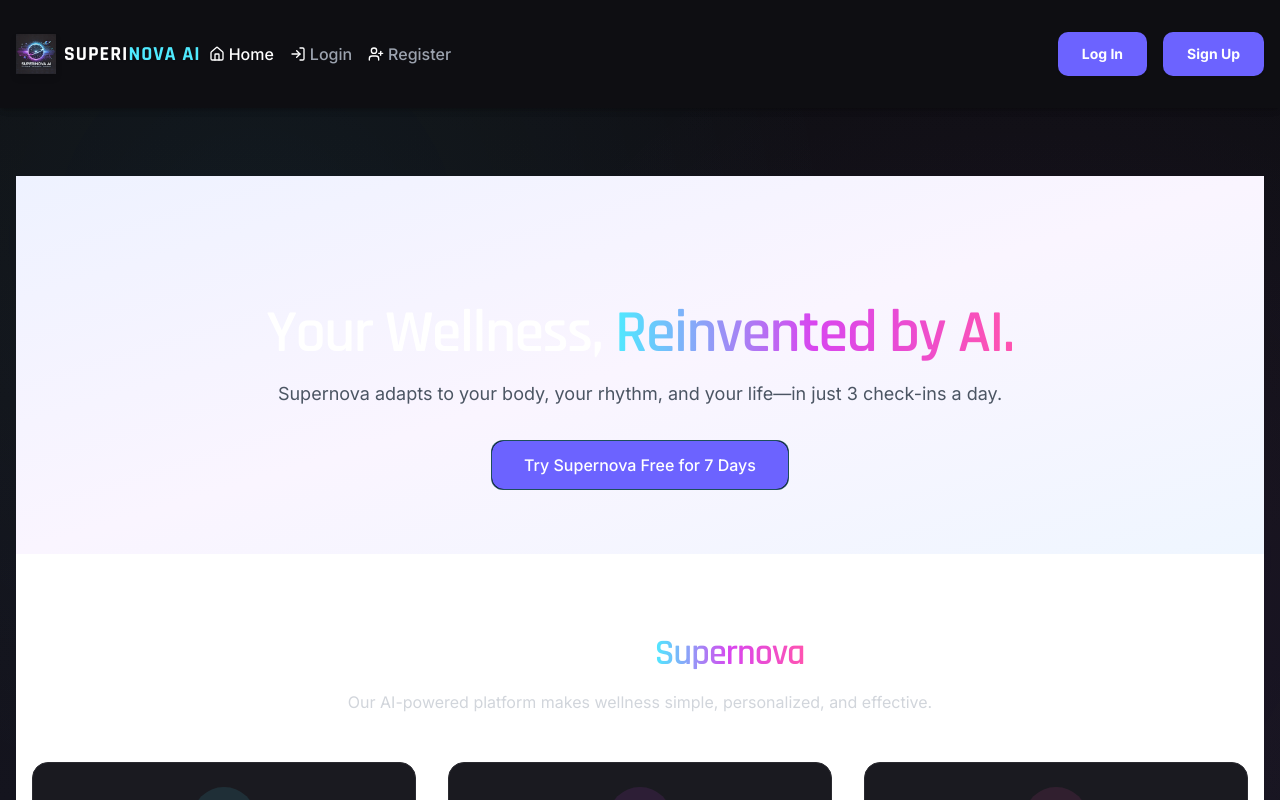
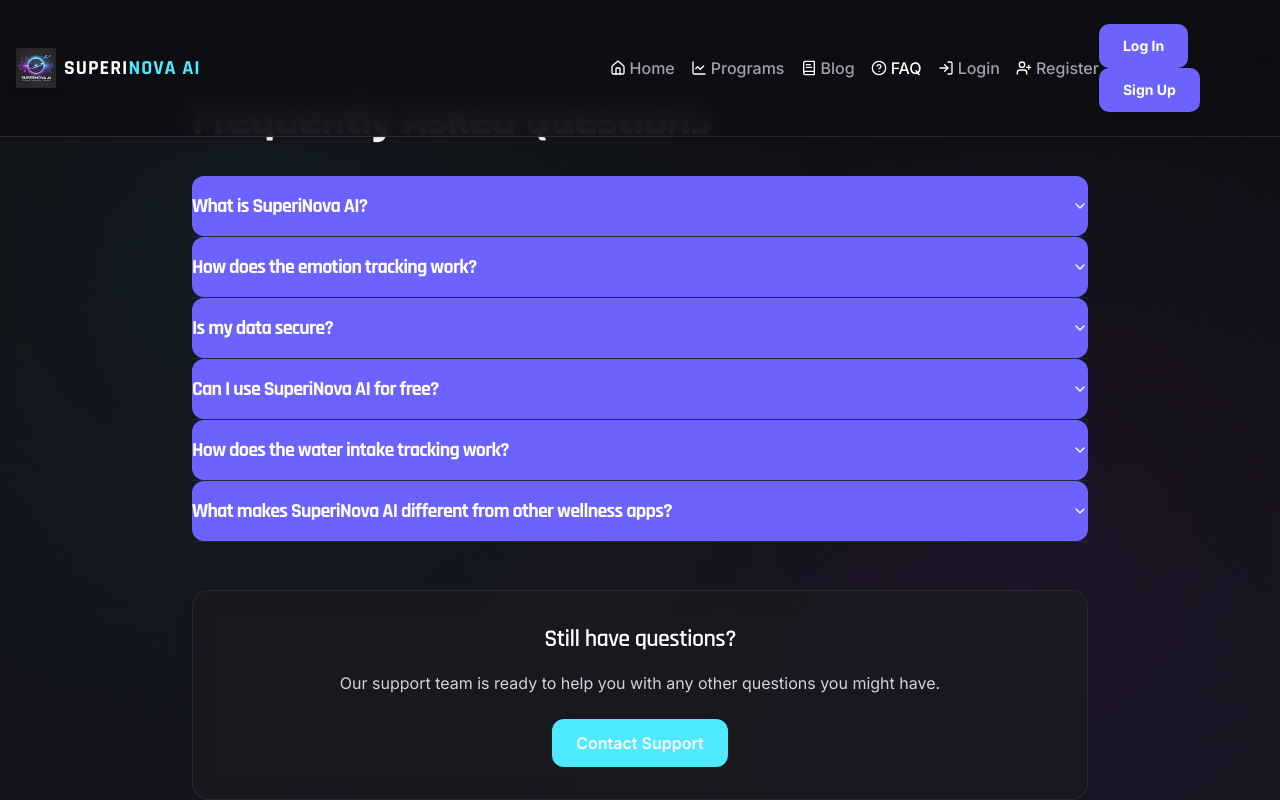
Before and after one commit to suryagm2025/supernova-wellness-journey, a React (Vite) app: page /faq in a window 1280 px wide. Before the commit this address led to /. Shown: the top 800 px of the page. Built offline with nearby package versions, Linux system fonts and the light colour scheme.

Commit message:
Refactor: Implement site-wide layout changes
Restructure the site layout, including header and navigation elements, to improve the user interface and visual appeal.

```diff
--- a/src/App.tsx
+++ b/src/App.tsx
@@ -20,6 +20,9 @@ import ResetPassword from './pages/ResetPassword';
 import AuthCallback from './pages/AuthCallback';
 import { ProtectedRoute } from './components/auth/ProtectedRoute';
 import Home from './pages/Home';
+import Programs from './pages/Programs';
+import Blog from './pages/Blog';
+import FAQ from './pages/FAQ';
 
 const App = () => {
   const [session, setSession] = useState(null);
@@ -37,7 +40,6 @@ const App = () => {
   return (
     <BrowserRouter>
       <AuthProvider>
-        <Layout>
         <Routes>
           {/* Public routes */}
           <Route path="/" element={<Home />} />
@@ -47,6 +49,9 @@ const App = () => {
           <Route path="/forgot-password" element={<ForgotPassword />} />
           <Route path="/reset-password" element={<ResetPassword />} />
           <Route path="/auth/callback" element={<AuthCallback />} />
+          <Route path="/programs" element={<Programs />} />
+          <Route path="/blog" element={<Blog />} />
+          <Route path="/faq" element={<FAQ />} />
 
           {/* Protected routes */}
           <Route element={<ProtectedRoute />}>
@@ -62,7 +67,6 @@ const App = () => {
 
           <Route path="*" element={<Navigate to="/" />} />
         </Routes>
-        </Layout>
         <Toaster />
       </AuthProvider>
     </BrowserRouter>
--- a/src/components/layout/Header.tsx
+++ b/src/components/layout/Header.tsx
@@ -7,6 +7,7 @@ import Navigation from './Navigation';
 import UserMenu from './UserMenu';
 import NotificationMenu from './NotificationMenu';
 import AuthButtons from './AuthButtons';
+import { Menu } from 'lucide-react';
 
 const Header: React.FC = () => {
   const [isScrolled, setIsScrolled] = useState(false);
@@ -43,19 +44,22 @@ const Header: React.FC = () => {
     >
       <div className="container mx-auto px-4 py-4">
         <div className="flex items-center justify-between">
-          <div className="flex items-center gap-2">
-            <div className="md:hidden">
-              <Logo size="md" />
-            </div>
-            <div className="hidden md:block">
-              <Logo size="md" withText={true} />
-            </div>
-
+          <div className="hidden md:flex items-center space-x-10 w-full">
             <Navigation
               isPublicPage={isPublicPage}
               isMobileMenuOpen={isMobileMenuOpen}
               setMobileMenuOpen={setMobileMenuOpen}
             />
+          </div>
+
+          <div className="md:hidden flex items-center">
+            <Logo size="md" />
+            <button
+              onClick={() => setMobileMenuOpen(true)}
+              className="ml-4 text-white p-2 focus:outline-none"
+            >
+              <Menu size={24} />
+            </button>
           </div>
 
           <div className="flex items-center space-x-4">
@@ -65,11 +69,13 @@ const Header: React.FC = () => {
                 <UserMenu user={user} />
               </>
             ) : (
-              <AuthButtons
-                isPublicPage={isPublicPage}
-                isOnDashboard={isOnDashboard}
-                currentPath={location.pathname}
-              />
+              <div className="hidden md:block">
+                <AuthButtons
+                  isPublicPage={isPublicPage}
+                  isOnDashboard={isOnDashboard}
+                  currentPath={location.pathname}
+                />
+              </div>
             )}
           </div>
         </div>
--- a/src/components/layout/Navigation.tsx
+++ b/src/components/layout/Navigation.tsx
@@ -3,6 +3,7 @@ import React from 'react';
 import { useAuth } from '@/context/AuthContext';
 import DesktopNavigation from './navigation/DesktopNavigation';
 import MobileNavigation from './navigation/MobileNavigation';
+import Logo from '../ui/Logo';
 
 interface NavigationProps {
   isMobileMenuOpen: boolean;
@@ -18,7 +19,11 @@ const Navigation: React.FC<NavigationProps> = ({
   const { user, signOut } = useAuth();
 
   return (
-    <nav>
+    <nav className="flex items-center justify-between w-full">
+      <div className="flex items-center">
+        <Logo size="md" withText={true} />
+      </div>
+
       <DesktopNavigation
         user={user}
         signOut={signOut}
--- a/src/components/layout/navigation/DesktopNavigation.tsx
+++ b/src/components/layout/navigation/DesktopNavigation.tsx
@@ -5,9 +5,11 @@ import NavLink from './NavLink';
 import {
   Home,
   LayoutDashboard,
-  ListChecks,
+  BookText,
+  HelpCircle,
+  LineChart,
+  Brain,
   Droplet,
-  Brain,
   Moon,
   Activity,
   Calendar,
@@ -27,6 +29,18 @@ const DesktopNavigation: React.FC<DesktopNavigationProps> = ({ user, signOut })
     <div className="hidden md:flex items-center space-x-4">
       <NavLink to="/" icon={Home}>
         Home
+      </NavLink>
+
+      <NavLink to="/programs" icon={LineChart}>
+        Programs
+      </NavLink>
+
+      <NavLink to="/blog" icon={BookText}>
+        Blog
+      </NavLink>
+
+      <NavLink to="/faq" icon={HelpCircle}>
+        FAQ
       </NavLink>
 
       {user ? (
--- a/src/components/layout/navigation/MobileNavigation.tsx
+++ b/src/components/layout/navigation/MobileNavigation.tsx
@@ -1,11 +1,14 @@
+
 import React from 'react';
 import { Link } from 'react-router-dom';
 import {
   Home,
   LayoutDashboard,
-  ListChecks,
+  BookText,
+  HelpCircle,
+  LineChart,
+  Brain,
   Droplet,
-  Brain,
   Moon,
   Activity,
   Calendar,
@@ -48,6 +51,27 @@ const MobileNavigation: React.FC<MobileNavigationProps> = ({ isOpen, setIsOpen,
             <span className="flex items-center gap-2">
               <Home className="h-5 w-5" />
               Home
+            </span>
+          </Link>
+
+          <Link to="/programs" className="text-white hover:text-supernova-blue transition" onClick={() => setIsOpen(false)}>
+            <span className="flex items-center gap-2">
+              <LineChart className="h-5 w-5" />
+              Programs
+            </span>
+          </Link>
+
+          <Link to="/blog" className="text-white hover:text-supernova-blue transition" onClick={() => setIsOpen(false)}>
+            <span className="flex items-center gap-2">
+              <BookText className="h-5 w-5" />
+              Blog
+            </span>
+          </Link>
+
+          <Link to="/faq" className="text-white hover:text-supernova-blue transition" onClick={() => setIsOpen(false)}>
+            <span className="flex items-center gap-2">
+              <HelpCircle className="h-5 w-5" />
+              FAQ
             </span>
           </Link>
 
--- a/src/pages/FAQ.tsx
+++ b/src/pages/FAQ.tsx
@@ -1,81 +1,65 @@
 
 import React from 'react';
-import {
-  Accordion,
-  AccordionContent,
-  AccordionItem,
-  AccordionTrigger
-} from '@/components/ui/accordion';
 import Layout from '@/components/layout/Layout';
+import { Accordion, AccordionContent, AccordionItem, AccordionTrigger } from "@/components/ui/accordion";
 
 const FAQ = () => {
+  const faqs = [
+    {
+      question: "What is SuperiNova AI?",
+      answer: "SuperiNova AI is a comprehensive wellness platform that uses artificial intelligence to provide personalized health insights, track your wellness journey, and help you build healthy habits."
+    },
+    {
+      question: "How does the emotion tracking work?",
+      answer: "Our emotion tracking system allows you to log your emotional state throughout the day. The AI then analyzes patterns and provides suggestions to improve your mental wellbeing based on your unique emotional profile."
+    },
+    {
+      question: "Is my data secure?",
+      answer: "Yes, we take data security very seriously. All your personal information is encrypted and stored securely. We never share your data with third parties without your explicit consent."
+    },
+    {
+      question: "Can I use SuperiNova AI for free?",
+      answer: "Yes, we offer a free tier with basic features. Premium features are available through our subscription plans."
+    },
+    {
+      question: "How does the water intake tracking work?",
+      answer: "Our water tracking feature allows you to log your daily water consumption. You can set personalized hydration goals, and the app will send reminders to help you stay hydrated throughout the day."
+    },
+    {
+      question: "What makes SuperiNova AI different from other wellness apps?",
+      answer: "SuperiNova AI integrates multiple aspects of wellness in one platform and uses advanced AI to provide truly personalized recommendations. Our holistic approach considers physical activity, emotional wellbeing, sleep patterns, and more."
+    }
+  ];
+
   return (
-    <div className="container max-w-3xl mx-auto py-12">
-      <h1 className="text-4xl font-display mb-2">Frequently Asked Questions</h1>
-      <p className="text-gray-400 mb-8">Find answers to common questions about SUPERINOVA AI</p>
+    <Layout>
+      <div className="max-w-4xl mx-auto">
+        <h1 className="text-3xl md:text-5xl font-bold mb-8">Frequently Asked Questions</h1>
 
-      <Accordion type="single" collapsible className="w-full">
-        <AccordionItem value="item-1" className="border-white/10">
-          <AccordionTrigger className="text-lg">How do I track my meals?</AccordionTrigger>
-          <AccordionContent className="text-gray-300">
-            You can track your meals by navigating to the "Meals" section in the dashboard.
-            Click on "Add Meal" and enter the food items, portions, and time of consumption.
-            Our AI will automatically calculate nutritional values and provide insights based on your goals.
-            You can also take a photo of your meal for quick logging, and our visual recognition system will help identify components.
-          </AccordionContent>
-        </AccordionItem>
+        <Accordion type="single" collapsible className="w-full">
+          {faqs.map((faq, index) => (
+            <AccordionItem key={index} value={`item-${index}`}>
+              <AccordionTrigger className="text-xl font-medium text-left">
+                {faq.question}
+              </AccordionTrigger>
+              <AccordionContent className="text-gray-300">
+                {faq.answer}
+              </AccordionContent>
+            </AccordionItem>
+          ))}
+        </Accordion>
 
-        <AccordionItem value="item-2" className="border-white/10">
-          <AccordionTrigger className="text-lg">Is my data private?</AccordionTrigger>
-          <AccordionContent className="text-gray-300">
-            Yes, your data privacy is our top priority. All personal information and health data are encrypted and stored securely.
-            We never share your individual data with third parties without your explicit consent.
-            You can review our complete privacy policy to understand how we handle your information, and you have the option to
-            export or delete your data at any time through the settings menu.
-          </AccordionContent>
-        </AccordionItem>
-
-        <AccordionItem value="item-3" className="border-white/10">
-          <AccordionTrigger className="text-lg">What's included in AI Pro tier?</AccordionTrigger>
-          <AccordionContent className="text-gray-300">
-            The AI Pro tier includes advanced personalized insights, unlimited meal and activity tracking,
-            custom wellness programs tailored to your specific health goals, priority access to new features,
-            integration with wearable devices, weekly detailed wellness reports, and direct access to health coaches for questions.
-            Pro members also receive personalized workout plans and nutritional guidance based on their unique data patterns.
-          </AccordionContent>
-        </AccordionItem>
-
-        <AccordionItem value="item-4" className="border-white/10">
-          <AccordionTrigger className="text-lg">Can I cancel anytime?</AccordionTrigger>
-          <AccordionContent className="text-gray-300">
-            Absolutely. There are no long-term contracts with SuperiNova AI. You can cancel your subscription at any time
-            with no cancellation fees. When you cancel, you'll continue to have access to your premium features until the
-            end of your current billing period. Your data will remain in your account unless you choose to delete it,
-            and you can always reactivate your subscription later if you wish.
-          </AccordionContent>
-        </AccordionItem>
-
-        <AccordionItem value="item-5" className="border-white/10">
-          <AccordionTrigger className="text-lg">How do I connect a smartwatch?</AccordionTrigger>
-          <AccordionContent className="text-gray-300">
-            To connect your smartwatch, go to the "Settings" menu and select "Device Integration."
-            We support various devices including Apple Watch, Fitbit, Garmin, and Samsung watches.
-            Select your device type and follow the on-screen instructions to authorize the connection.
-            Once connected, your activity, heart rate, sleep, and other data will automatically sync with your SuperiNova AI account.
-          </AccordionContent>
-        </AccordionItem>
-
-        <AccordionItem value="item-6" className="border-white/10">
-          <AccordionTrigger className="text-lg">How often are suggestions updated?</AccordionTrigger>
-          <AccordionContent className="text-gray-300">
-            SuperiNova AI updates its suggestions and insights in real-time as new data is received.
-            Daily recommendations are refreshed each morning based on your previous day's activities and sleep patterns.
-            Weekly insights are provided every Monday, offering deeper analysis of your trends and progress.
-            The more consistently you track your wellness data, the more personalized and accurate these suggestions become.
-          </AccordionContent>
-        </AccordionItem>
-      </Accordion>
-    </div>
+        <div className="mt-12 p-8 glass-panel text-center">
+          <h2 className="text-2xl font-semibold mb-4">Still have questions?</h2>
+          <p className="text-gray-300 mb-6">Our support team is ready to help you with any other questions you might have.</p>
+          <div className="flex justify-center">
+            <button className="px-6 py-3 bg-supernova-blue hover:bg-supernova-blue/80 rounded-lg font-semibold transition-colors">
+              Contact Support
+            </button>
+          </div>
+        </div>
+      </div>
+    </Layout>
   );
 };
 
```
Lines whose indentation alone changed are shown as unchanged.
